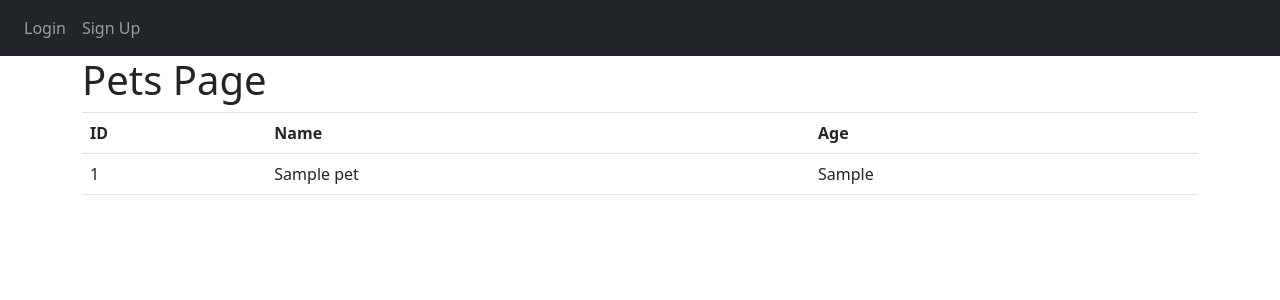
After one commit to EricCallaway/Music_Recommendation_Application, a Flask app: page /pets in a window 1280 px wide. The commit adds this page. Shown: the top 300 px of the page. Run offline with Flask 2, Linux system fonts and the light colour scheme; tables that the repository leaves empty hold one stand-in row (values such as "Sample post"); some libraries are stand-ins or nearby versions.

Commit message:
[ADD] Added Pets table for testing purposes.

```diff
--- a/website_v2/website_package/models.py
+++ b/website_v2/website_package/models.py
@@ -27,3 +27,8 @@ class Song(db.Model):
             'name': self.name,
             'artist': self.artist
         }
+
+class Pet(db.Model):
+    id = db.Column(db.Integer, primary_key=True)
+    name = db.Column(db.String(150))
+    age = db.Column(db.String(150))
--- /dev/null
+++ b/website_v2/website_package/templates/pets.html
@@ -0,0 +1,22 @@
+{% extends "base.html" %}
+{% block title %}Pets{% endblock %}
+
+{% block content %}
+    <h1>Pets Page</h1>
+
+    <table class="table">
+        <tr>
+            <th>ID</th>
+            <th>Name</th>
+            <th>Age</th>
+        </tr>
+        {% for pet in pets %}
+        <tr>
+            <td>{{ pet.id }}</td>
+            <td>{{ pet.name }}</td>
+            <td>{{ pet.age }}</td>
+        </tr>
+        {% endfor %}
+    </table>
+
+{% endblock %}
--- a/website_v2/website_package/templates/songs.html
+++ b/website_v2/website_package/templates/songs.html
@@ -47,7 +47,5 @@
         });
     });
 
-
-
 </script>
 {% endblock %}
--- a/website_v2/website_package/views.py
+++ b/website_v2/website_package/views.py
@@ -1,6 +1,6 @@
 from flask import Blueprint, render_template, request, flash, jsonify, redirect, url_for
 from flask_login import login_user, login_required, logout_user, current_user
-from .models import Note, Song, User
+from .models import Note, Song, User, Pet
 from . import db
 import json
 
@@ -54,7 +54,7 @@ def add_song():
 
 #This endpoint will return a JSON payload required for the Ajax Data Source
 @views.route('api/data')
-def data():
+def song_data():
     query = Song.query
 
     #search filter
@@ -99,3 +99,9 @@ def data():
         'recordsTotal': Song.query.count(),
         'draw': request.args.get('draw', type=int),
     }
+
+
+@views.route('/pets', methods = ['GET', 'POST'])
+def show_pet():
+    pets = Pet.query.all()
+    return render_template('pets.html', user=current_user, pets=pets)
```
